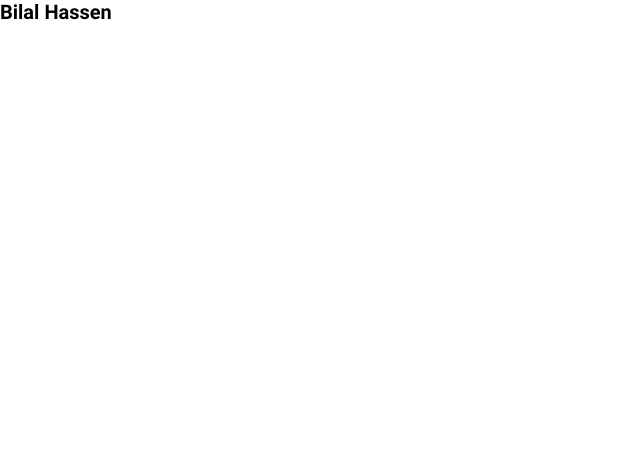
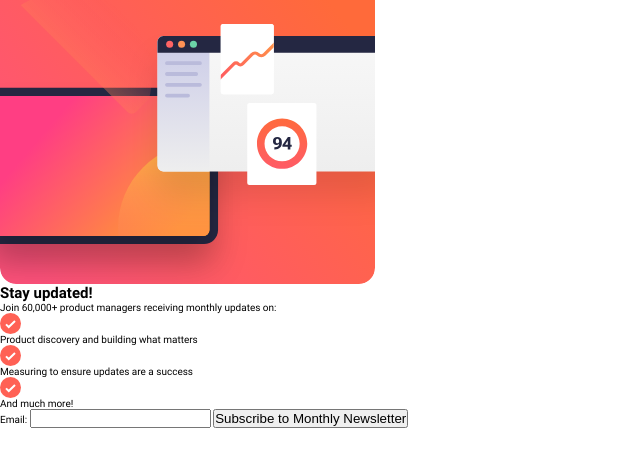
Before and after one commit to BilalHassen/news-letter-widget, a plain HTML site: page index.html in a window 1280 px wide. Shown: the whole page, without its empty margins (0-640 px from the left). Drawn offline with Linux system fonts and the light colour scheme.

Commit message:
add html structure for sign up page

```diff
--- a/index.html
+++ b/index.html
@@ -7,6 +7,44 @@
     <link rel="stylesheet" href="/styles/style.css" />
   </head>
   <body>
-    <h1>Bilal Hassen</h1>
+    <section class="header">
+      <div class="header__image-container">
+        <img
+          class="header__image"
+          src="/assets/images/illustration-sign-up-mobile.svg"
+          alt="header-image"
+        />
+      </div>
+      <h1 class="header__title">Stay updated!</h1>
+      <p class="header__sub-para">
+        Join 60,000+ product managers receiving monthly updates on:
+      </p>
+      <div class="header__icon-container">
+        <img class="header__icon" src="./assets/images/icon-list.svg" />
+        <p class="header__para">Product discovery and building what matters</p>
+      </div>
+      <div class="header__icon-container">
+        <img class="header__icon" src="./assets/images/icon-list.svg" />
+        <p class="header__para">Measuring to ensure updates are a success</p>
+      </div>
+      <div class="header__icon-container">
+        <img class="header__icon" src="./assets/images/icon-list.svg" />
+        <p class="header__para">And much more!</p>
+      </div>
+      <!-- Newsletter Subscription Form -->
+      <form class="header__newsletter-form" action="/subscribe" method="post">
+        <label class="header__label" for="email">Email:</label>
+        <input
+          class="header__input"
+          type="email"
+          id="email"
+          name="email"
+          required
+        />
+        <button class="header__button" type="submit">
+          Subscribe to Monthly Newsletter
+        </button>
+      </form>
+    </section>
   </body>
 </html>
--- a/styles/style.scss
+++ b/styles/style.scss
@@ -1,4 +1,5 @@
 @use "../styles/partials/text" as *;
+@use "../styles/partials/header" as *;
 
 * {
   box-sizing: border-box;
```
Also changed, not shown: styles/partials/_header.scss (added), 1 other file.
